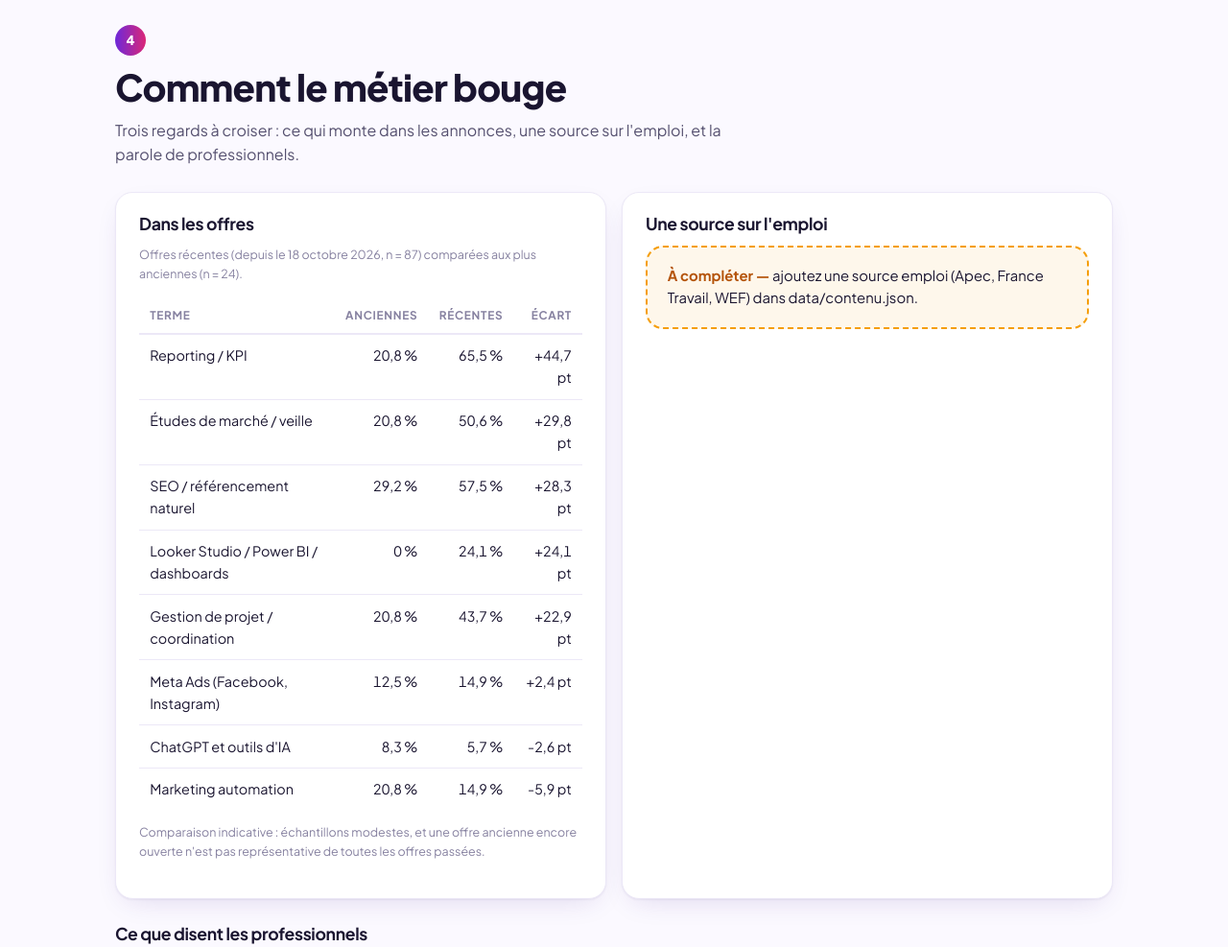
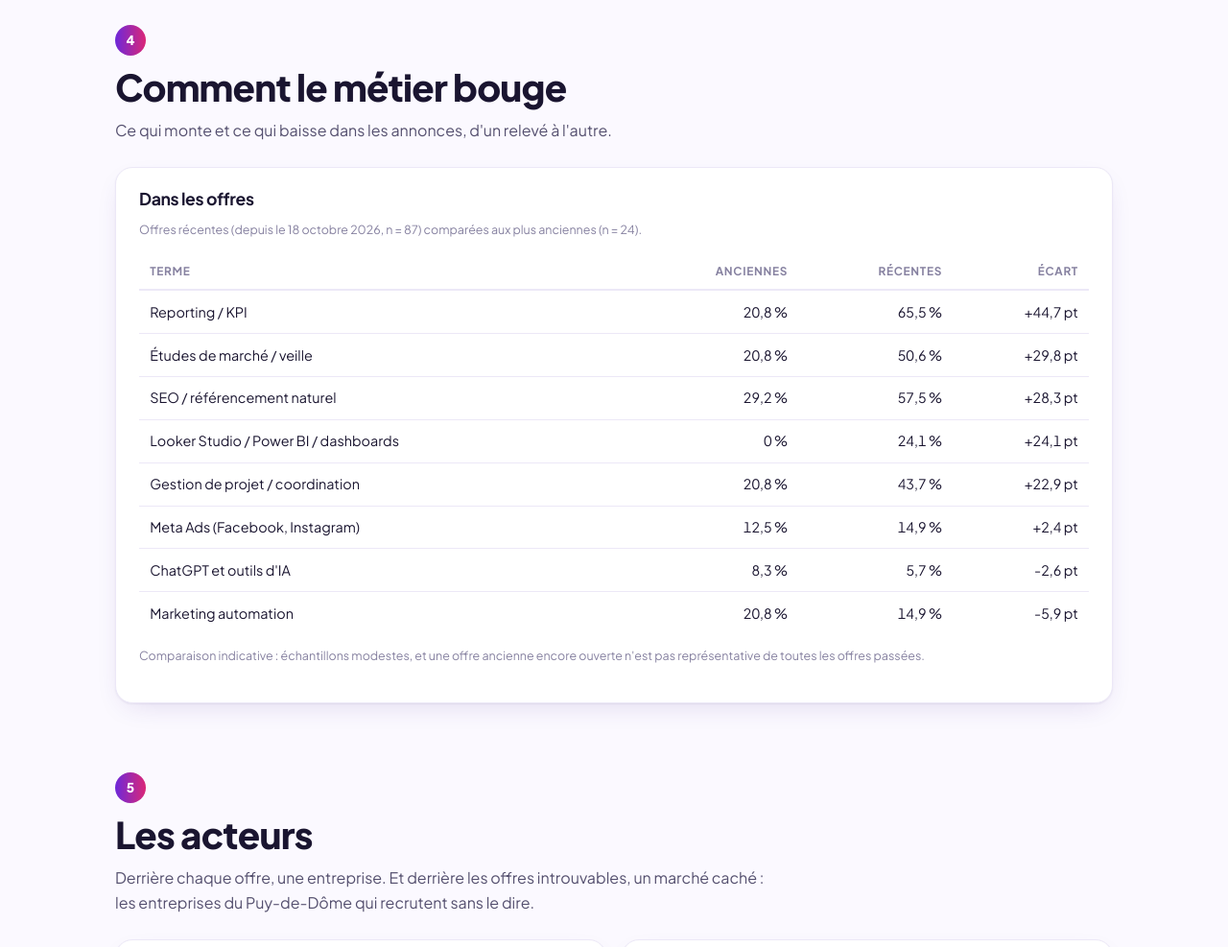
Before and after one commit to marionjgnt/fiche-metier, a plain HTML site: page index.html in a window 1280 px wide. Shown: the part 6700-7687 px from the top of the page at 96% size. Drawn offline with Linux system fonts and the light colour scheme.

Commit message:
Retirer le cadre « Une source sur l'emploi »
Le titre « Ce que disent les professionnels » ne s'affiche plus tant
qu'aucun témoignage n'est renseigné.

Co-Authored-By: Claude Opus 5.5 <noreply@anthropic.com>

```diff
--- a/index.html
+++ b/index.html
@@ -111,14 +111,10 @@
     <div class="sec-head">
       <span class="sec-num">4</span>
       <h2>Comment le métier bouge</h2>
-      <p class="sec-lead">Trois regards à croiser : ce qui monte dans les annonces, une source sur l'emploi, et la parole de
-        professionnels.</p>
+      <p class="sec-lead">Ce qui monte et ce qui baisse dans les annonces, d'un relevé à l'autre.</p>
     </div>
-    <div class="grid grid-2">
-      <div class="card"><h3>Dans les offres</h3><div id="mouvement"></div></div>
-      <div class="card"><h3>Une source sur l'emploi</h3><div id="source-emploi"></div></div>
-    </div>
-    <h3 style="margin:1.6rem 0 .8rem">Ce que disent les professionnels</h3>
+    <div class="card"><h3>Dans les offres</h3><div id="mouvement"></div></div>
+    <h3 id="pros-titre" style="margin:1.6rem 0 .8rem" hidden>Ce que disent les professionnels</h3>
     <div class="grid grid-3" id="pros"></div>
   </section>
 
--- a/script.js
+++ b/script.js
@@ -219,7 +219,8 @@ async function pageAccueil() {
 
   const src = c && c.evolution && c.evolution.source;
   const se = $("source-emploi");
-  if (src) {
+  if (!se) {} // cadre retiré de la page
+  else if (src) {
     se.append(el("p", {}, el("a", { href: src.url, target: "_blank", rel: "noopener", text: src.titre })),
       el("p", { class: "src", text: src.date }),
       el("ul", { class: "quote-list" }, src.points.map((p) => el("li", { text: p }))),
@@ -227,7 +228,9 @@ async function pageAccueil() {
   } else se.append(todo("À compléter", "ajoutez une source emploi (Apec, France Travail, WEF) dans data/contenu.json."));
 
   const pros = $("pros");
-  ((c && c.evolution && c.evolution.professionnels) || []).forEach((p) => {
+  const listePros = (c && c.evolution && c.evolution.professionnels) || [];
+  if (listePros.length && $("pros-titre")) $("pros-titre").hidden = false; // titre affiché seulement s'il y a des témoignages
+  listePros.forEach((p) => {
     const corps = p.points && p.points.length
       ? el("ul", { class: "quote-list" }, p.points.map((x) => el("li", { text: x })))
       : todo(p.statut === "a_venir" ? "À venir" : "À compléter",
```
